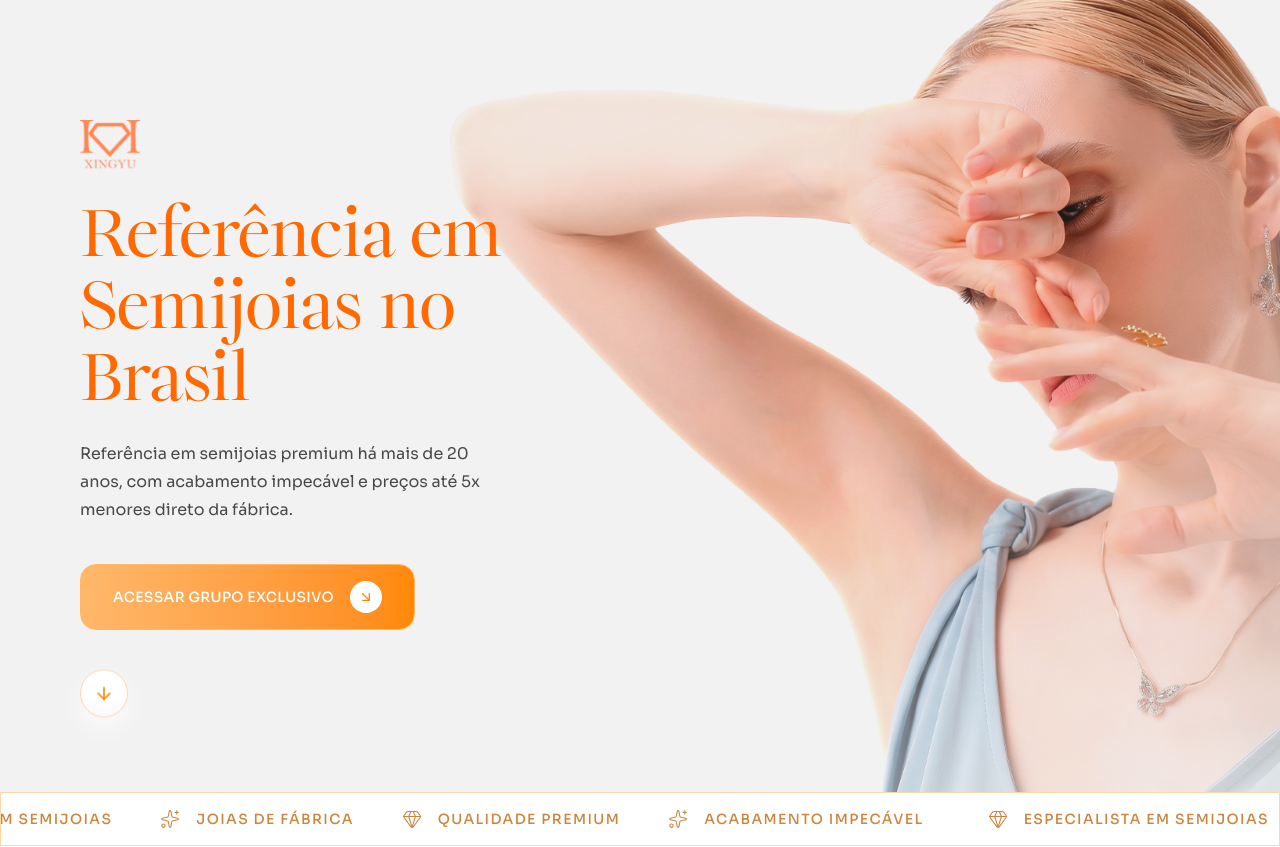
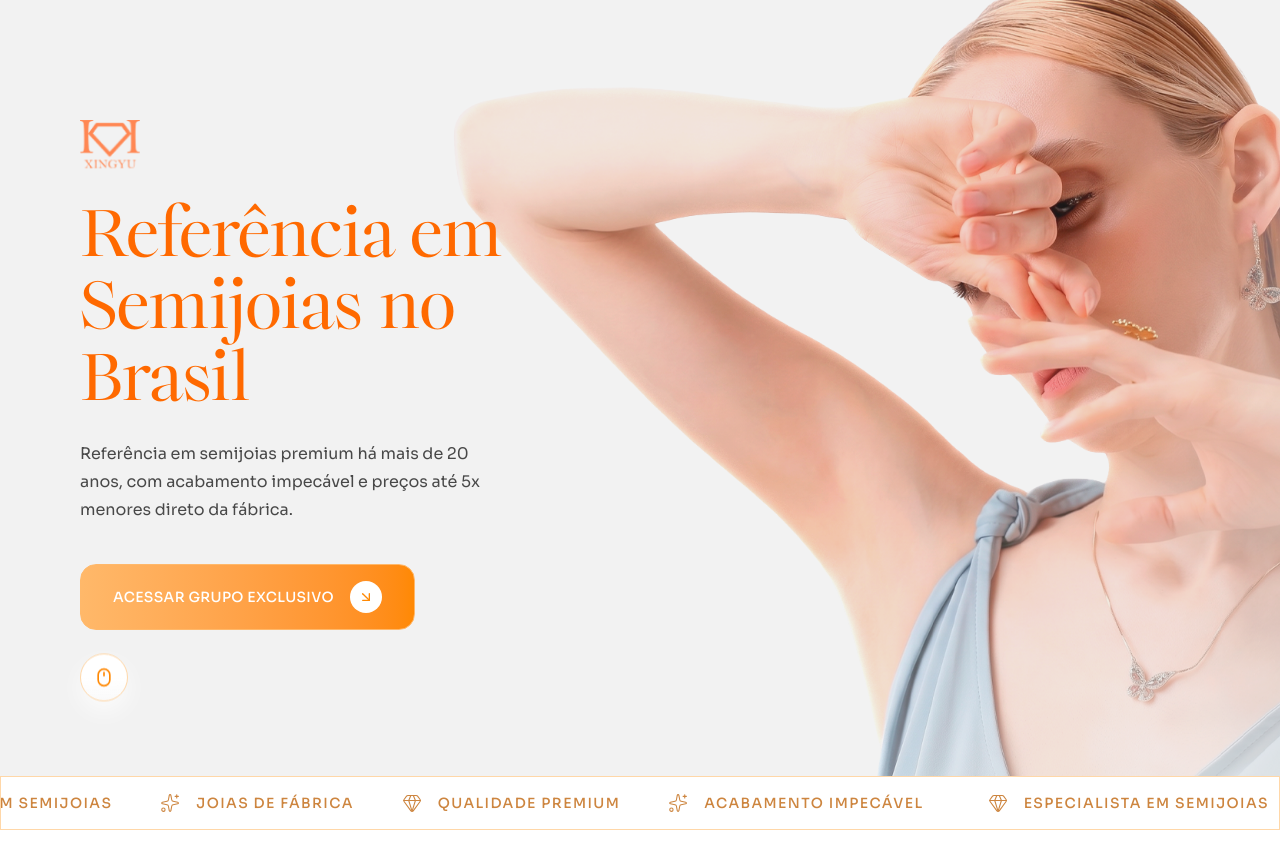
Before and after one commit to joaosilva25/link-xingyu, a React (Vite) app: page / in a window 1280 px wide. Shown: the top 847 px of the page. Built offline with nearby package versions, Linux system fonts and the light colour scheme.

Commit message:
fix: change icon

```diff
--- a/src/components/hero.tsx
+++ b/src/components/hero.tsx
@@ -1,4 +1,4 @@
-import { ArrowDown, ArrowDownRight, Gem, Sparkles } from 'lucide-react';
+import { ArrowDownRight, Gem, Mouse, Sparkles } from 'lucide-react';
 import { useEffect, useState } from 'react';
 import logo from '../assets/XY.png';
 import heroimg from '../assets/BANNERHero2.png';
@@ -69,7 +69,7 @@ export default function Hero() {
           </div>
 
           <div
-            className={`mt-12 flex justify-center md:justify-start transition-all duration-500 ${
+            className={`mt-8 flex justify-center md:justify-start transition-all duration-500 ${
               showScrollHint ? 'opacity-100 translate-y-0' : 'opacity-0 -translate-y-2 pointer-events-none'
             }`}
           >
@@ -78,7 +78,7 @@ export default function Hero() {
               aria-label="Rolar para baixo"
               className="h-12 w-12 rounded-full border border-orange-200 bg-gradient-to-b from-white via-white to-white/60 shadow-[0_10px_24px_rgba(255,255,255,0.75)] backdrop-blur-sm animate-bounce cursor-default flex items-center justify-center"
             >
-              <ArrowDown className="h-5 w-5 text-orange-400" strokeWidth={2} />
+              <Mouse className="h-5 w-5 text-orange-400" strokeWidth={2} />
             </button>
           </div>
 
```
